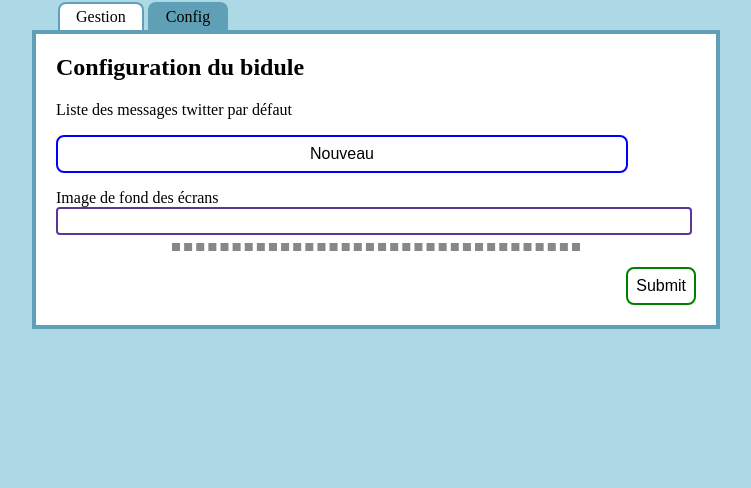
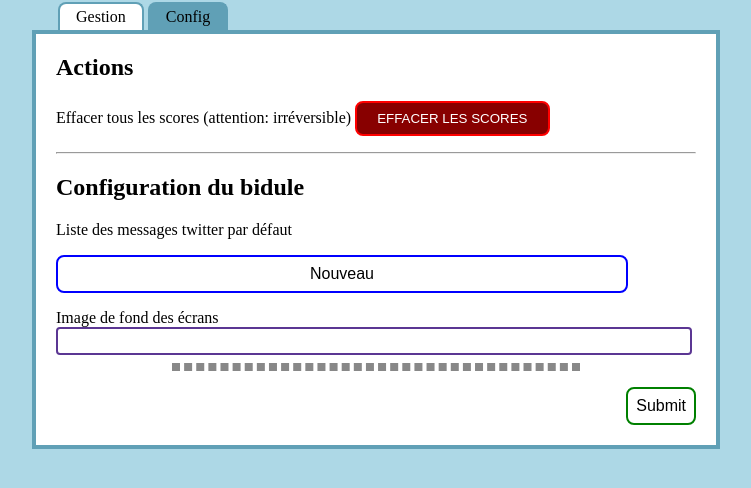
Before and after one commit to Neradoc/TwitchSlides, a PHP site: page /app/main_config.php in a window 1280 px wide. Shown: the top 488 px of the page, without its empty margins (264-1015 px from the left). Run offline with PHP 8.4, Linux system fonts and the light colour scheme.

Commit message:
ajout d'un bouton "effacer tous les scores" et d'une section "actions" dans config

```diff
--- a/app/main_config.php
+++ b/app/main_config.php
@@ -1,5 +1,11 @@
 <?php
 include("head.php");
+
+if(isset($_POST['scoreboard_reset'])) {
+	$prefs->scores = [];
+	$prefs->save();
+	exit_redirect();
+}
 
 if(isset($_POST['messages_twitter']) && is_array($_POST['messages_twitter'])) {
 	$messages = $_POST['messages_twitter'];
@@ -99,6 +105,17 @@ if(!empty($_POST)) {
 		background: #800;
 		color: white;
 	}
+	.config_scoreboard_reset {
+		border: 2px solid red;
+		border-radius: 8px;
+		background: #800;
+		color: white;
+		padding: 8px 20px;
+	}
+	.config_scoreboard_reset:hover {
+		background: red;
+	}
+
 	.message_twitter button:hover { background: red; }
 	.message_twitter button:active { background: #400; color: white; }
 	.message_twitter0 { display:none; }
@@ -116,8 +133,7 @@ if(!empty($_POST)) {
 	.config_nouveau_message_twitter:hover { background: #DDF; }
 	.config_nouveau_message_twitter:active { background: #000; color:white; }
 
-	button:hover { background: #CCC; }
-	button:active { background: #444; color: white; }
+	button { cursor: pointer; }
 
 	input.url_miniature_stream {
 		width: 624px;
@@ -176,9 +192,19 @@ if(!empty($_POST)) {
 <body>
 <div id="menu"><a href="gestion">Gestion</a><a class="ici" href="config">Config</a></div>
 <div id="contenu">
+<h2>Actions</h2>
+<form action="<?=$thisurl?>" name="config" method="POST">
+
+<p>Effacer tous les scores (attention: irréversible) <button class="config_scoreboard_reset" name="scoreboard_reset" value="1">EFFACER LES SCORES</button></p>
+
+</form>
+
+<hr/>
+
 <form action="<?=$thisurl?>" name="config" method="POST">
 <h2>Configuration du bidule</h2>
 <p>Liste des messages twitter par défaut</p>
+<div>
 	<div class="liste_messages_twitter">
 		<div class="message_twitter message_twitter0"><textarea name="messages_twitter[]"></textarea><button class="config_retirer_message_twitter" name="config_retirer_message_twitter" value="">Retirer</button></div>
 		<?php
@@ -189,6 +215,7 @@ foreach($prefMess as $message) {
 		?>
 	</div>
 	<div class="ajout_message"><button class="config_nouveau_message_twitter" name="nouveau" value="1">Nouveau</button></div>
+</div>
 
 <p>
 <?php
--- a/app/module_scoreboard.php
+++ b/app/module_scoreboard.php
@@ -1,6 +1,12 @@
 <?php
 function formate_card($post) {
 	return preg_replace('/[^-_a-zA-Z0-9 \'' .'àáâãäçèéêëìíîï' .'ñòóôõöùúûüýÿ' .'ÀÁÂÃÄÇÈÉÊËÌÍÎÏ' .'ÑÒÓÔÕÖÙÚÛÜÝ]/ui','', $post);
+}
+
+if(isset($_POST['scoreboard_reset'])) {
+	$prefs->scores = [];
+	$prefs->save();
+	exit_redirect();
 }
 
 if(isset($_POST['scoreboard_effacer'])) {
```
Lines whose indentation alone changed are shown as unchanged.
